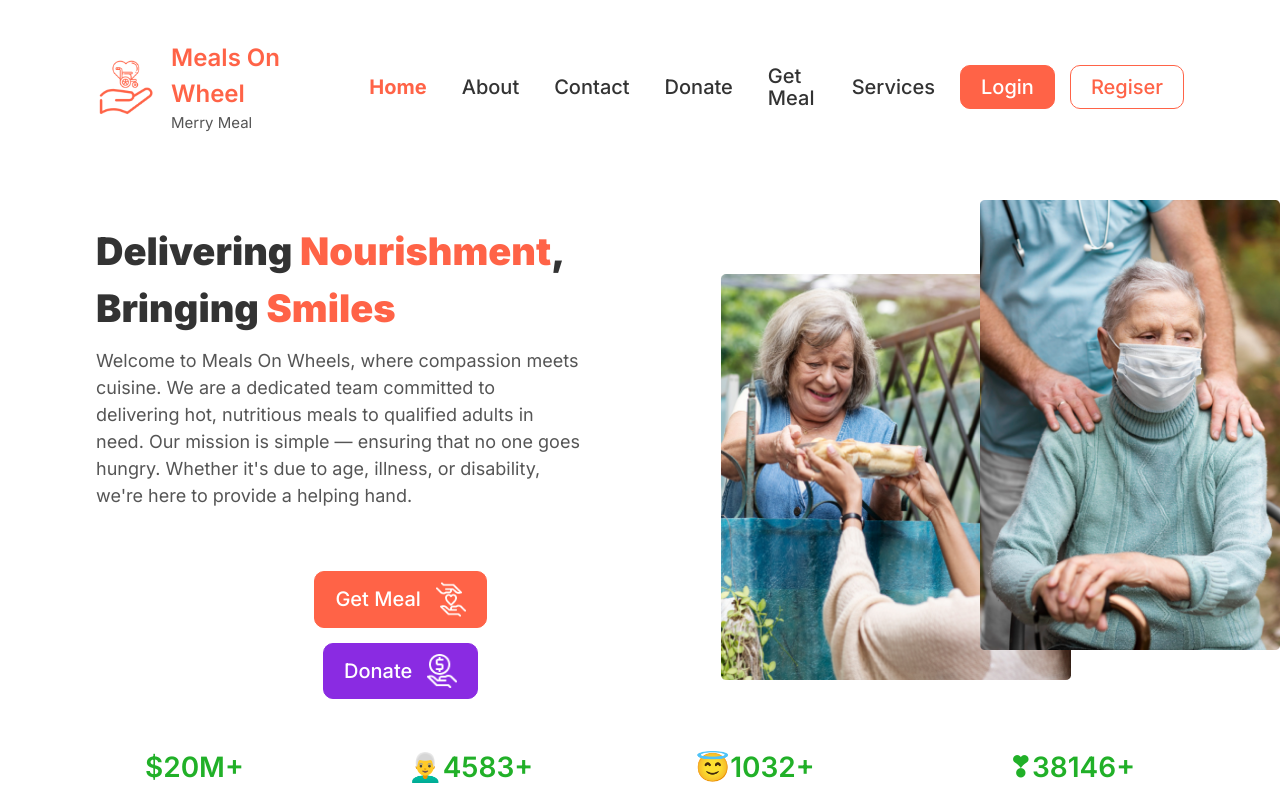
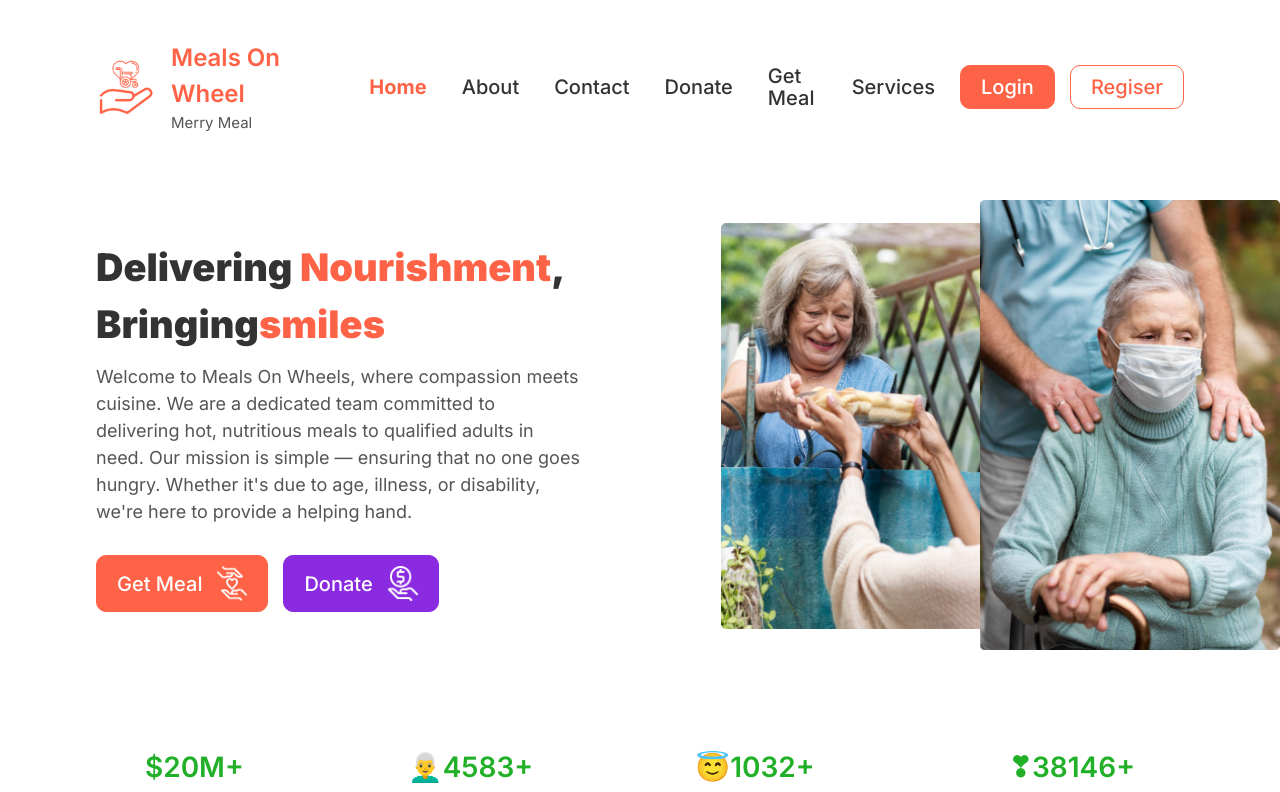
Before and after one commit to Rayy-007/meals-on-wheel-project, a React (Vite) app: page / in a window 1280 px wide. Shown: the top 792 px of the page. Built offline with nearby package versions, Linux system fonts and the light colour scheme.

Commit message:
Fixed Home Page Styling

```diff
--- a/src/components/home/Home.jsx
+++ b/src/components/home/Home.jsx
@@ -17,7 +17,7 @@ const Home = () => {
           <div className="left intro">
             <div className="text">
               <h1>
-                Delivering <span>Nourishment</span>, Bringing{" "}
+                Delivering <span>Nourishment</span>, Bringing
                 <span>smiles</span>
               </h1>
               <p>
@@ -28,7 +28,7 @@ const Home = () => {
                 illness, or disability, we're here to provide a helping hand.
               </p>
             </div>
-            <div className="btn-container flex">
+            <div className="btn-con flex">
               <a href="/getmeal" className="flex btn primary ">
                 Get Meal <img src={GetMealIcon} alt="get meal icon" />
               </a>
--- a/src/components/home/home.css
+++ b/src/components/home/home.css
@@ -20,7 +20,7 @@
   margin-top: 10px;
 }
 
-.home .left .btn-container.flex {
+.home .left .btn-con.flex {
   margin-top: 30px;
   justify-content: flex-start;
 }
```
